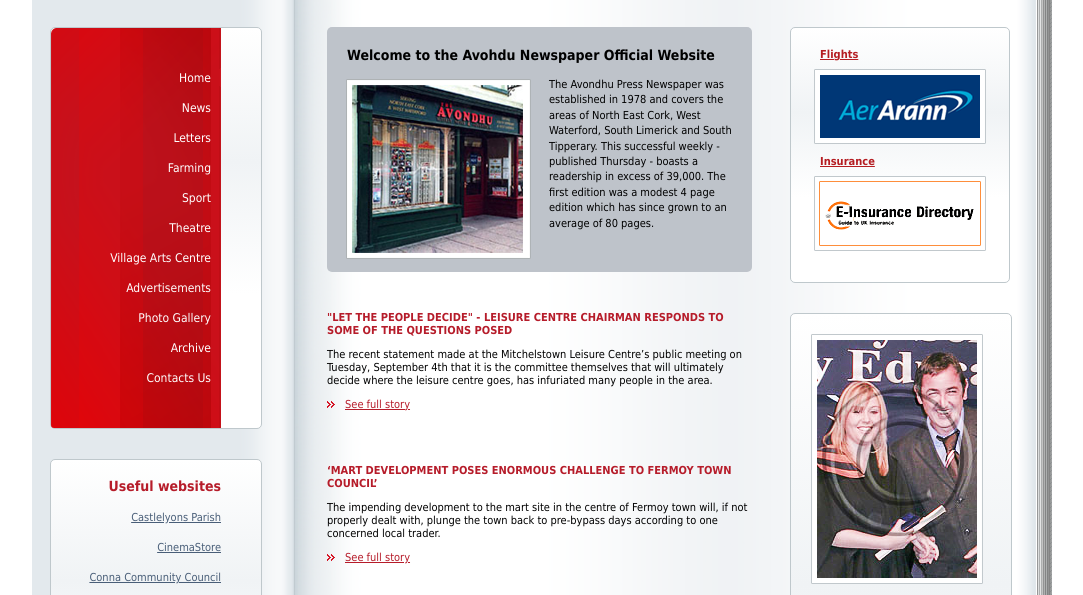
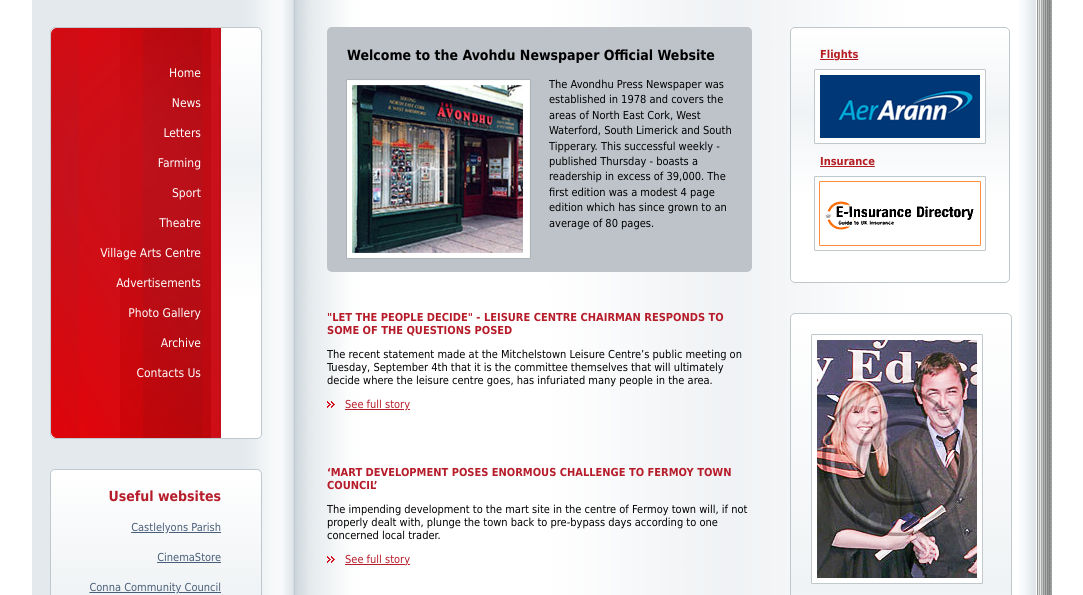
Before and after one commit to BloamBla/The-Avohdu, a plain HTML site: page index.html in a window 1280 px wide. Shown: the part 158-753 px from the top of the page, without its empty margins (98-1181 px from the left). Drawn offline with Linux system fonts and the light colour scheme.

Commit message:
Update main.css

```diff
--- a/styles/main.css
+++ b/styles/main.css
@@ -111,6 +111,15 @@ html, body {
     border: 1px solid #bfc8cc;
 }
 
+.left-menu-item div ul > li:hover {
+    padding-right: 30px;
+    background: url("../images/bg-li.png") -5.7px 0;
+}
+
+.left-menu-item div ul > li {
+    padding-right: 30px;
+}
+
 .left-menu-item:first-child {
     margin-bottom: 30px;
 }
@@ -122,7 +131,7 @@ html, body {
 
 .left-menu-item:first-child ul {
     margin: 0;
-    padding: 35px 50px 35px 0;
+    padding: 30px 30px 50px 0;
     text-align: right;
     list-style: none;
     color: white;
```
